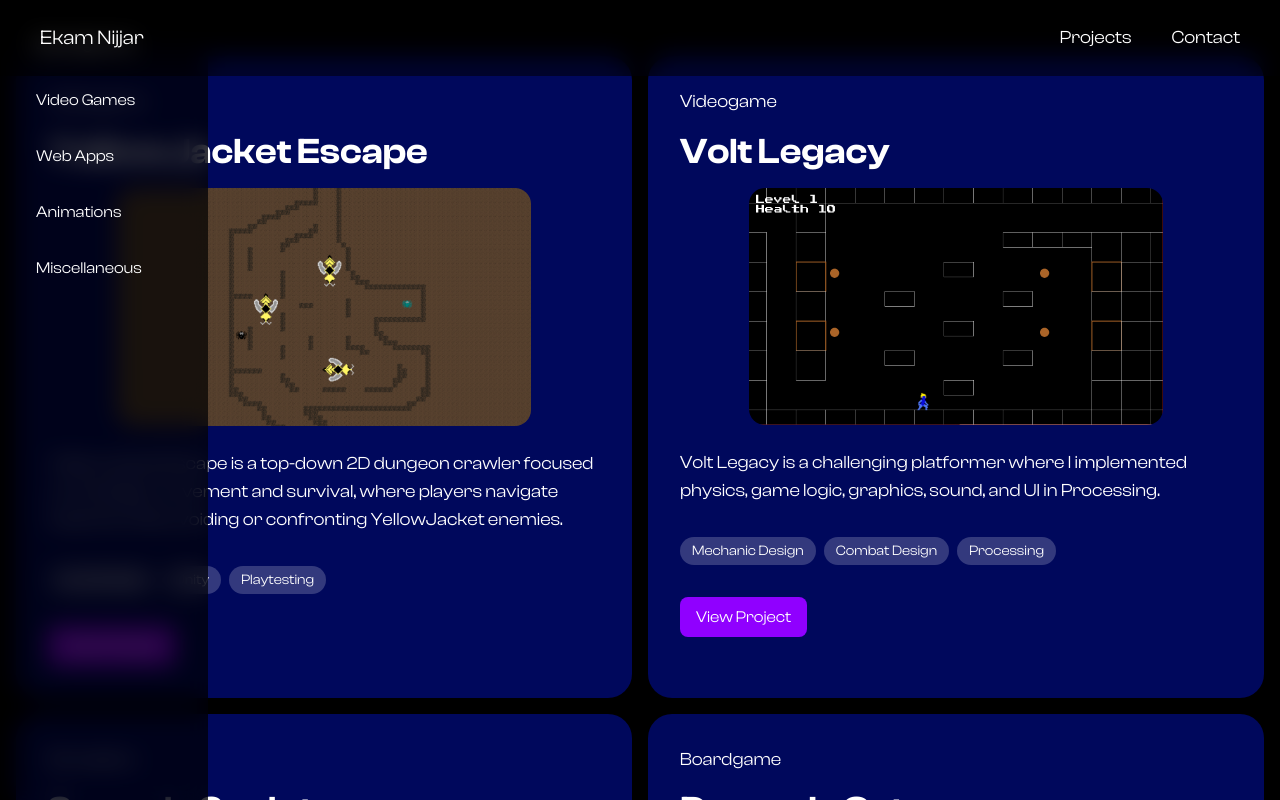
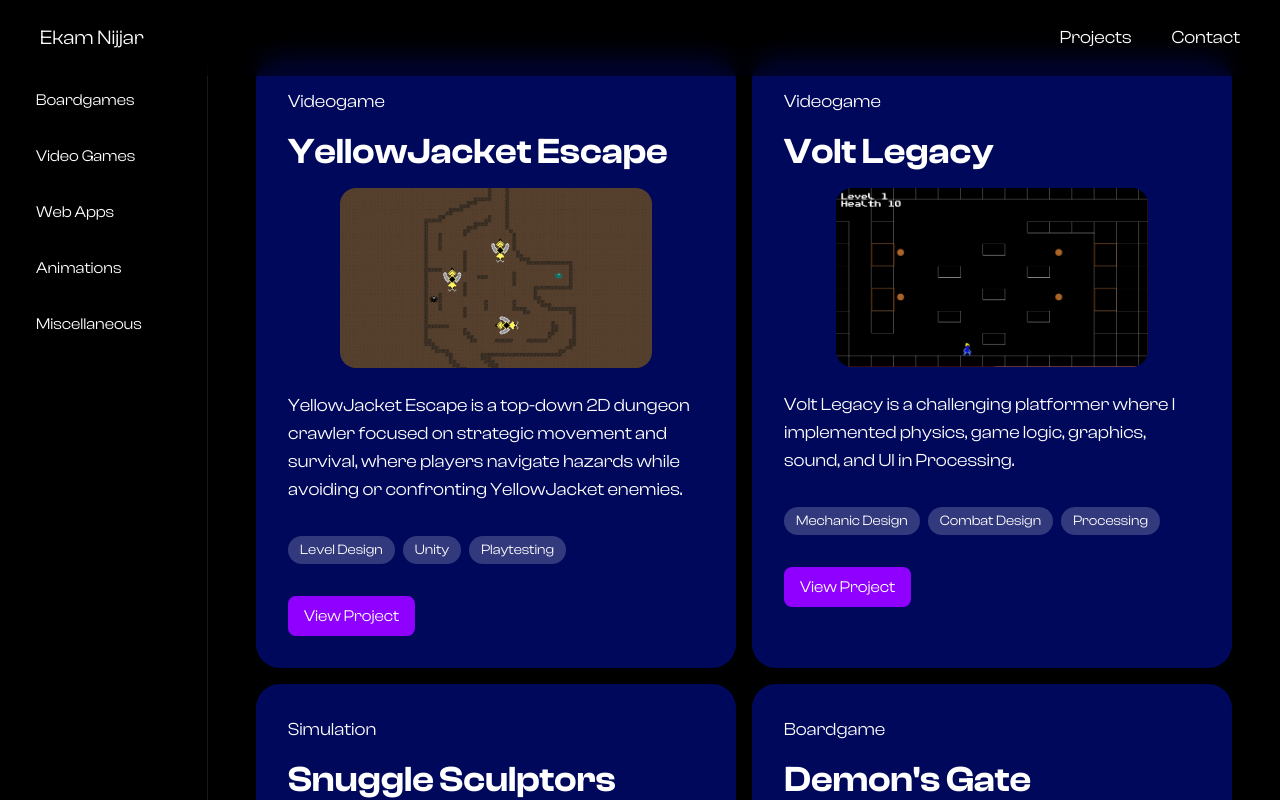
Before and after one commit to ekam-n/ekamn.com, a React (Vite) app: page /projects in a window 1280 px wide. Shown: the top 800 px of the page. Built offline with nearby package versions, Linux system fonts and the light colour scheme.

Commit message:
fixed sidebar on projects page

```diff
--- a/src/App.tsx
+++ b/src/App.tsx
@@ -3,7 +3,7 @@ import { BrowserRouter, Routes, Route, useLocation } from "react-router-dom";
 import { AnimatePresence, motion } from "framer-motion";
 import Header from "./components/header";
 import HomeCards from "./components/homePage";
-import ProjectsPage from "./components/projectsPage";
+import ProjectsPage from "./components/projectsComponents";
 import { pageVariants } from "./lib/variants";
 import './App.css'
 
--- /dev/null
+++ b/src/components/projectsComponents.tsx
@@ -0,0 +1,20 @@
+import ProjectCards from "./projectsComponents/projectsCards";
+import ProjectsSidebar from "./projectsComponents/projectsSidebar";
+
+export default function projectsComponents() {
+  return (
+    <div className="min-h-screen">
+      <ProjectsSidebar />
+      <section
+        className="
+          px-4 md:px-8
+          md:ml-52 md:w-[calc(100%-13rem)]
+          w-full
+          overflow-x-hidden
+        "
+      >
+        <ProjectCards />
+      </section>
+    </div>
+  );
+}
--- a/src/components/projectsComponents/projectsSidebar.tsx
+++ b/src/components/projectsComponents/projectsSidebar.tsx
@@ -11,7 +11,12 @@ const categories = [
 
 export default function ProjectsSidebar() {
   return (
-    <aside className="fixed top-0 left-0 h-full w-52 bg-black/70 text-white backdrop-blur-md p-6">
+    <aside className="hidden md:block
+        fixed left-0 top-14
+        h-[calc(100vh-3.5rem)] w-52
+        bg-black/70 text-white backdrop-blur-md p-6
+        border-r border-white/10
+        z-30">
       <nav className="flex flex-col space-y-4">
         {categories.map(({ to, label }) => (
           <NavLink
--- a/src/components/projectsPage.tsx
+++ /dev/null
@@ -1,13 +0,0 @@
-import ProjectCards from "./projectsComponents/projectsCards";
-import ProjectsSidebar from "./projectsComponents/projectsSidebar";
-
-export default function ProjectsCards() {
-  return (
-    <div className="flex">
-      <ProjectsSidebar />
-      <section className="space-y-4">
-        <ProjectCards />
-      </section>
-    </div>
-  );
-}
```
